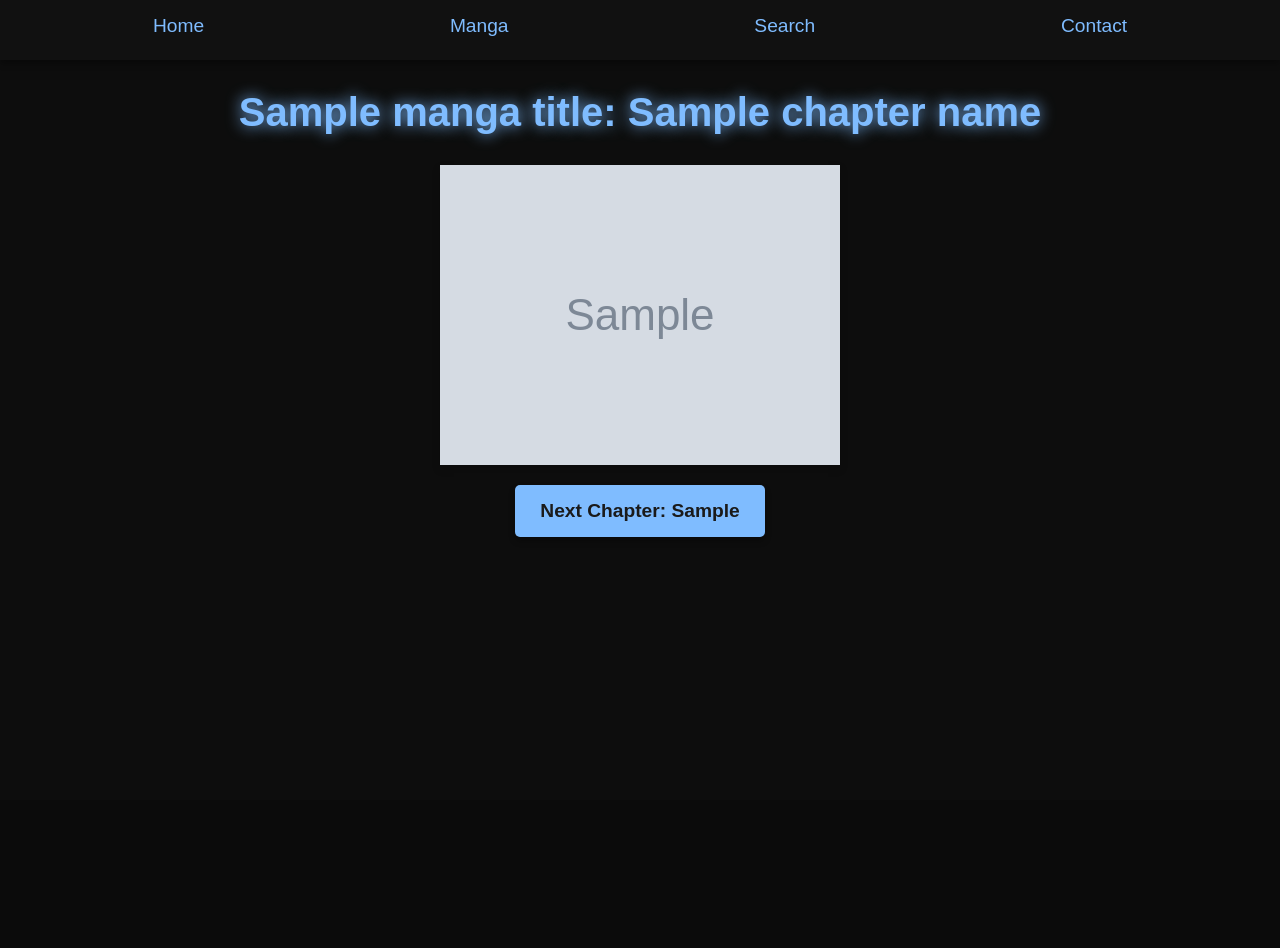
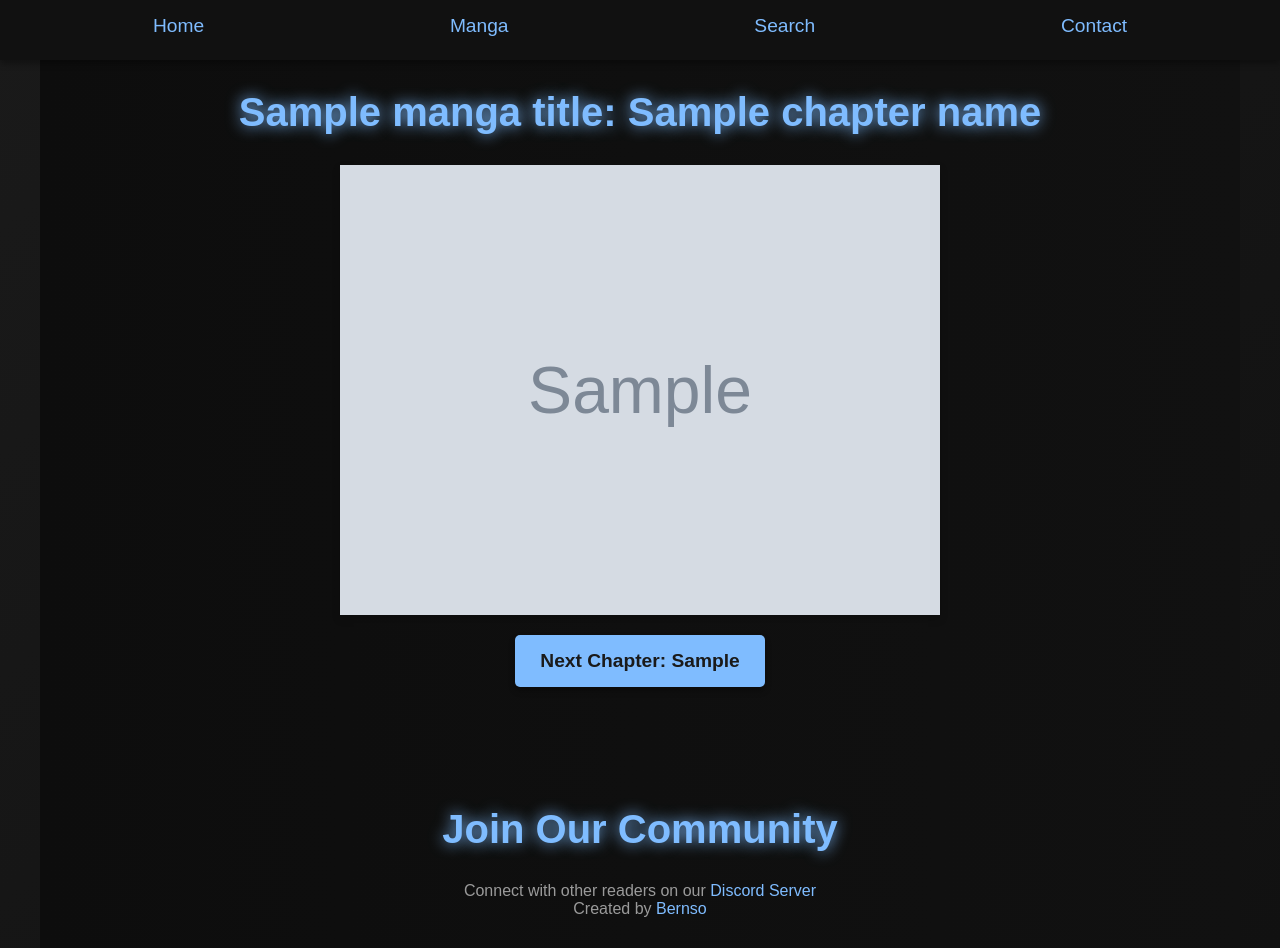
Before and after one commit to Bernso/FreeMangaWebsite, a Flask app: template templates/manhwaContent.html in a window 1280 px wide. Before the commit the page ends 537 px from the top, so only its background shows below. Run offline with Flask 3, Linux system fonts and the light colour scheme; the template is opened without the code that fills it: most values are stand-ins (such as "Sample title", 1, 10 or a date in 2020); grey boxes marked "Sample" are stand-in pictures.

Commit message:
HUGE UPDATE Added the manga page re did some of the css added utf8 encoding  (so all images will load) made sure all manga pannels are of equal width

```diff
--- a/app.py
+++ b/app.py
@@ -53,12 +53,12 @@ def get_featured_manga():
         if os.path.isdir(manga_path):
             try:
                 # Read the id, description, and cover image
-                with open(os.path.join(manga_path, 'id.txt'), 'r') as f:
+                with open(os.path.join(manga_path, 'id.txt'), 'r', encoding='utf-8') as f:
                     manga_id = f.read().strip()
-                with open(os.path.join(manga_path, 'description.txt'), 'r') as f:
+                with open(os.path.join(manga_path, 'description.txt'), 'r', encoding='utf-8') as f:
                     description = f.read().strip()
 
-                with open(os.path.join(manga_path, 'type.txt'), 'r') as f:
+                with open(os.path.join(manga_path, 'type.txt'), 'r', encoding='utf-8') as f:
                     manga_type = f.read().strip()
 
                 # Create a dictionary with the manga data
@@ -87,13 +87,15 @@ def get_featured_mangaTruncated():
         if os.path.isdir(manga_path):
             try:
                 # Read the id, description, and cover image
-                with open(os.path.join(manga_path, 'id.txt'), 'r') as f:
+                with open(os.path.join(manga_path, 'id.txt'), 'r', encoding='utf-8') as f:
                     manga_id = f.read().strip()
-                with open(os.path.join(manga_path, 'description.txt'), 'r') as f:
+
+                with open(os.path.join(manga_path, 'description.txt'), 'r', encoding='utf-8') as f:
                     description = f.read().strip()
 
-                with open(os.path.join(manga_path, 'type.txt'), 'r') as f:
+                with open(os.path.join(manga_path, 'type.txt'), 'r', encoding='utf-8') as f:
                     manga_type = f.read().strip()
+
 
                 if len(description) > 50:
                     description = description[:47] + '...'
@@ -123,13 +125,15 @@ def get_featured_mangaTruncatedTitle():
         if os.path.isdir(manga_path):
             try:
                 # Read the id, description, and cover image
-                with open(os.path.join(manga_path, 'id.txt'), 'r') as f:
+                with open(os.path.join(manga_path, 'id.txt'), 'r', encoding='utf-8') as f:
                     manga_id = f.read().strip()
-                with open(os.path.join(manga_path, 'description.txt'), 'r') as f:
+
+                with open(os.path.join(manga_path, 'description.txt'), 'r', encoding='utf-8') as f:
                     description = f.read().strip()
 
-                with open(os.path.join(manga_path, 'type.txt'), 'r') as f:
+                with open(os.path.join(manga_path, 'type.txt'), 'r', encoding='utf-8') as f:
                     manga_type = f.read().strip()
+
                 manga_folder2 = manga_folder
                 if len(manga_folder) > 15:
                     manga_folder2 = manga_folder2[:12] + '...'
@@ -190,11 +194,52 @@ def homePage():
     return render_template('home.html', featured_manga=featured_manga)
 
 
+def findAllManga():
+    manga_list = []
+    manga_count = 0
+
+    for manga_folder in os.listdir(MANGA_DIR):
+        print(manga_folder)
+        manga_path = os.path.join(MANGA_DIR, manga_folder)
+
+        if os.path.isdir(manga_path):
+            manga_count += 1  # Increment the manga count
+
+            try:
+                # Read the id, description, and cover image
+                with open(os.path.join(manga_path, 'id.txt'), 'r', encoding='utf-8') as f:
+                    manga_id = f.read().strip()
+
+                with open(os.path.join(manga_path, 'description.txt'), 'r', encoding='utf-8') as f:
+                    description = f.read().strip()
+
+                with open(os.path.join(manga_path, 'type.txt'), 'r', encoding='utf-8') as f:
+                    manga_type = f.read().strip()
+
+
+                if len(description) > 50:
+                    description = description[:47] + '...'
+
+                # Create a dictionary with the manga data
+                manga_data = {
+                    'id': manga_id,
+                    'title': manga_folder,
+                    'description': description,
+                    'type': manga_type
+                }
+
+                manga_list.append(manga_data)
+
+            except Exception as e:
+                print(f"Error reading manga data from {manga_folder}: {e}")
+
+    return manga_list, manga_count
 
 
 @app.route("/manga")
 def manga_list():
-    return render_template('manga.html')
+    mangaList, mangaCount = findAllManga()
+    return render_template('manga.html', manga=mangaList, manga_count=mangaCount)
 
 
 
--- a/static/style.css
+++ b/static/style.css
@@ -24,9 +24,16 @@
     --header-height: 60px;
 }
 
+p {
+    color: var(--text-muted);
+    text-align: center;
+}
+
 body {
     font-family: 'Arial', sans-serif;
-    background: var(--actual-background);
+    /*background: var(--actual-background);*/
+    background: linear-gradient(140deg, var(--background-dark), var(--background-light));
+    background-color: #0d0d0d;
     color: var(--text-color);
     overflow-x: hidden;
 }
@@ -78,6 +85,7 @@ main {
     padding-top: calc(var(--header-height) + 40px);
     padding: 30px;
     max-width: 1200px;
+    background: linear-gradient(90deg, var(--actual-background), var(--background-light)) ;
     margin: 0 auto;
     animation: fadeIn 2s ease-in-out;
 }
@@ -189,7 +197,7 @@ h1 {
     align-items: center;
 }
 .tower img {
-    max-width: 100%;
+    width: 600px;
     border: none;
     box-shadow: 0 4px 8px rgba(0, 0, 0, 0.2);
     transition: transform 0.3s, box-shadow 0.3s;
--- a/templates/home.html
+++ b/templates/home.html
@@ -35,7 +35,9 @@
             </div>
         </section>
     </main>
-    <main class="community">
+    <main></main>
+    <main></main><main></main><main></main>
+    <main class="community" style='text-align: center; color: var(--text-muted);'>
         <h1>Join Our Community</h1>
         <p>Connect with other readers on our <a href="https://www.discord.gg/k5HBFXqtCB" target="_blank" style='text-decoration: none;'>Discord Server</a></p>
         <p>Created by <a href="https://www.github.com/Bernso" target="_blank" style='text-decoration: none;'>Bernso</a></p>
--- a/templates/manhwaContent.html
+++ b/templates/manhwaContent.html
@@ -40,5 +40,11 @@
         </div>
         {% endif %}
     </main>
+    <main></main>
+    <main class="community" style='text-align: center; color: var(--text-muted);'>
+        <h1>Join Our Community</h1>
+        <p>Connect with other readers on our <a href="https://www.discord.gg/k5HBFXqtCB" target="_blank" style='text-decoration: none;'>Discord Server</a></p>
+        <p>Created by <a href="https://www.github.com/Bernso" target="_blank" style='text-decoration: none;'>Bernso</a></p>
+    </main>
 </body>
 </html>
```
Also changed, not shown: other parts of static/style.css (+103 -0 lines), templates/manga.html (+54 -0 lines), templates/manga_detail.html (+9 -5 lines).
